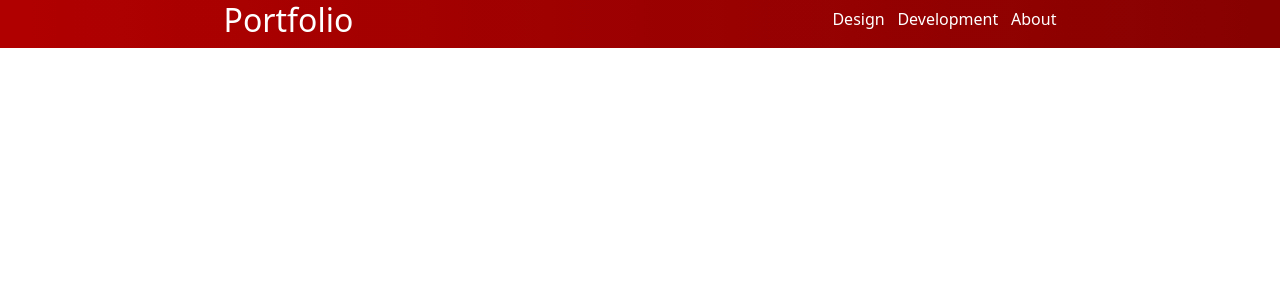
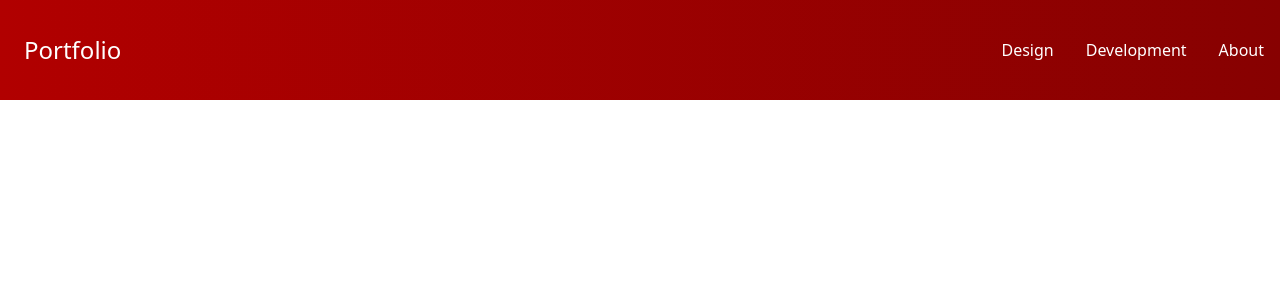
Before and after one commit to Raven-s-Soul/portfolio, a React (Create React App) app: page / in a window 1280 px wide. Shown: the top 300 px of the page. Built offline with nearby package versions, Linux system fonts and the light colour scheme.

Commit message:
navbar fix1

```diff
--- a/src/App.css
+++ b/src/App.css
@@ -2,39 +2,64 @@
   text-align: center;
 }
 
-.Navbar {
-  height:  6vh;
+.navbar {
   display: flex;
-  justify-content: space-around;
   align-items: center;
+  justify-content: space-between;
+  width: 100%;
   background-image: linear-gradient(to right, #b10000  , #870101);
-  color: #C49B55;
+  color: white;
 }
 
-.Links {
-  display:flex;
+.brand-title {
+  font-size: 1.5rem;
+  margin: .5rem;
+}
+.brand-title:hover {
+  text-decoration: none;
+  color: white;
+}
+
+.navbar-links {
+  display: flex;
+}
+
+.navbar-links ul {
+  margin: 0;
+  padding: 0;
+  display: flex;
+}
+
+.navbar-links li {
   list-style: none;
-  justify-content: space-between;
-  width:  20%;
+}
+
+.navbar-links li a {
+  text-decoration: none;
+  color: white;
 }
 
 a:link {
+  padding: 1rem;
   text-decoration: none;
   color: white;
 }
 
 
-a:visited { text-decoration: none;
+a:visited {
+  text-decoration: none;
   color: white;
 }
 
 
-a:hover { text-decoration: none;
+a:hover {
+  text-decoration: none;
   color: white;
 }
 
 
-a:active { text-decoration: none;
+a:active {
+  text-decoration: none;
   color: white;
 }
 
--- a/src/components/Navbar.js
+++ b/src/components/Navbar.js
@@ -5,32 +5,33 @@ import {Link} from "react-router-dom";
 function Navbar() {
   return (
     <div className="App">
-        <div className='Navbar'>
+        <div className='navbar'>
 
             <Link to="portfolio/">
-            <h2 style={{textdecoration:"none", color:"white"}}>Portfolio</h2>
+            <div className='brand-title'>Portfolio</div>
             </Link>
+                <div className='navbar-links'>
+                    <ul>
 
-            <ul className='Links'>
 
-                    <div className='paddingtop'>
                                 <Link to="portfolio/design">
                                     <li>Design</li>
                                 </Link>
-                    </div>
 
-                    <div className='paddingtop'>
+
+
                                 <Link to="portfolio/dev">
                                     <li>Development</li>
                                 </Link>
-                    </div>
 
-                    <div className='paddingtop'>
+
+
                                 <Link to="portfolio/about">
                                     <li>About</li>
                                 </Link>
+
+                    </ul>
                 </div>
-            </ul>
         </div>
     </div>
   );
```
Lines whose indentation alone changed are shown as unchanged.
